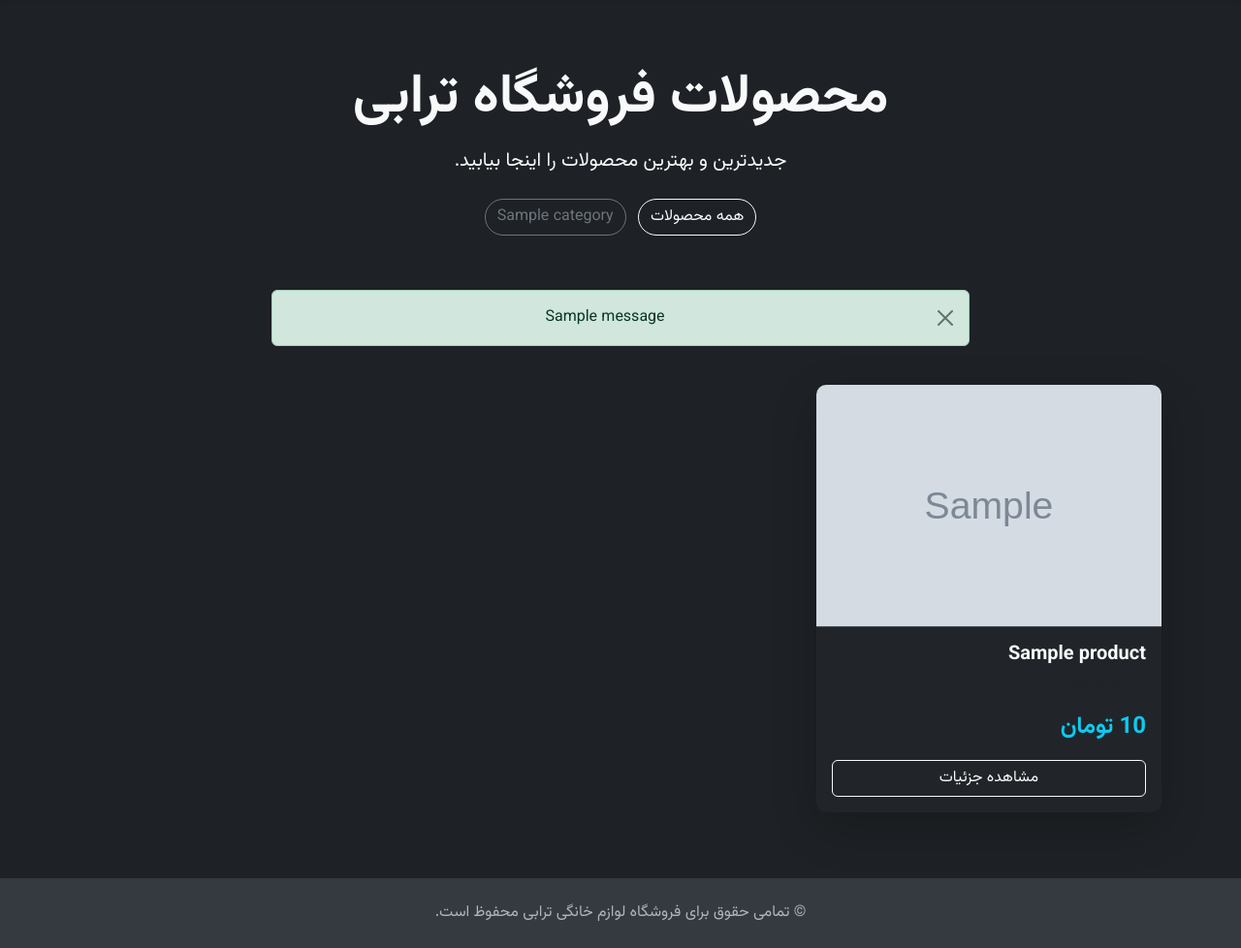
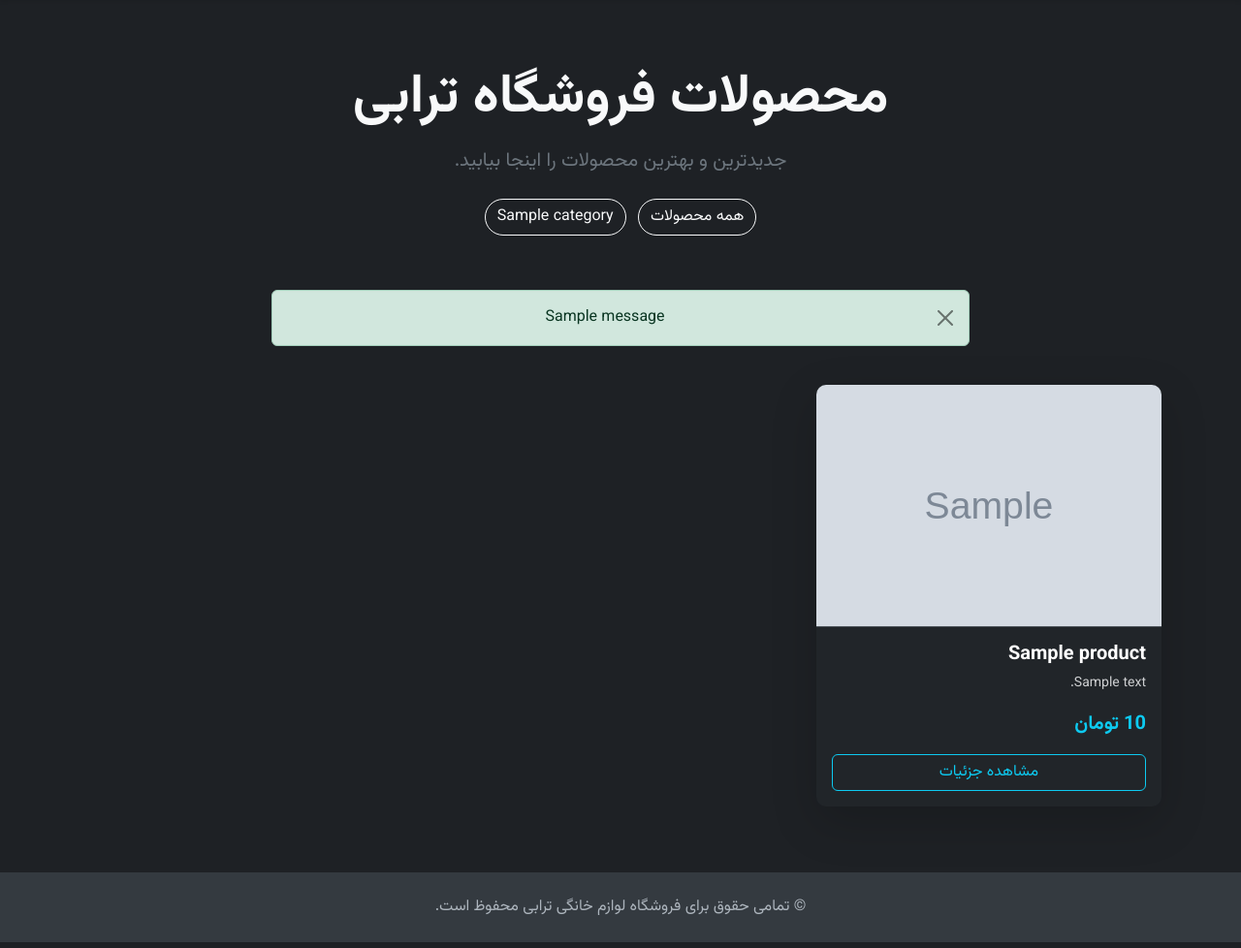
Before and after one commit to Torabistore/store_project, a Django app: page /products/ in a window 1280 px wide. Shown: the part 66-1044 px from the top of the page at 97% size. Run offline with Django 5.2, Linux system fonts and the light colour scheme; tables that the repository leaves empty hold one stand-in row (values such as "Sample post"); grey boxes marked "Sample" are stand-in pictures; one stand-in notice (Sample message) is shown; some libraries are stand-ins or nearby versions.

Commit message:
Fix form colors and improve product list styles

```diff
--- a/templates/catalog/product_list.html
+++ b/templates/catalog/product_list.html
@@ -4,16 +4,16 @@
 {% block title %}لیست محصولات{% endblock %}
 
 {% block content %}
-<div class="container py-5">
-  <header class="text-center mb-5 text-light">
+<div class="container py-5 text-light">
+  <header class="text-center mb-5">
     <h1 class="display-4 fw-bold mb-3">محصولات فروشگاه ترابی</h1>
-    <p class="lead text-light">جدیدترین و بهترین محصولات را اینجا بیابید.</p>
+    <p class="lead text-secondary">جدیدترین و بهترین محصولات را اینجا بیابید.</p>
 
     {% if categories %}
     <nav class="mt-4">
         <a href="{% url 'catalog:product_list' %}" class="btn btn-outline-light mx-1 mb-2 rounded-pill">همه محصولات</a>
         {% for category in categories %}
-            <a href="{% url 'catalog:category_products' category.slug %}" class="btn btn-outline-secondary mx-1 mb-2 rounded-pill">{{ category.name }}</a>
+            <a href="{% url 'catalog:category_products' category.slug %}" class="btn btn-outline-light mx-1 mb-2 rounded-pill">{{ category.name }}</a>
         {% endfor %}
     </nav>
     {% endif %}
@@ -48,15 +48,15 @@
             {% endwith %}
 
             <div class="card-body d-flex flex-column">
-                <h5 class="card-title fw-bold text-light text-truncate mb-2">{{ product.name }}</h5>
-                <p class="card-text text-muted flex-grow-1 small mb-3">{{ product.description|truncatechars:100 }}</p>
+                <h5 class="card-title fw-bold text-white text-truncate mb-2">{{ product.name }}</h5>
+                <p class="card-text text-light small mb-3" style="opacity: 0.8;">{{ product.description|truncatechars:100 }}</p>
                 <div class="d-flex justify-content-between align-items-center mt-auto">
-                    <span class="fs-4 fw-bold text-info">{{ product.price|floatformat:"0" }} تومان</span>
+                    <span class="fs-5 fw-bold text-info">{{ product.price|floatformat:"0" }} تومان</span>
                 </div>
             </div>
         </a>
         <div class="card-footer bg-transparent border-top-0 pt-0 pb-3 text-center">
-            <a href="{% url 'catalog:product_detail' pk=product.pk %}" class="btn btn-outline-light w-100">مشاهده جزئیات</a>
+            <a href="{% url 'catalog:product_detail' pk=product.pk %}" class="btn btn-outline-info w-100">مشاهده جزئیات</a>
         </div>
       </div>
     </div>
@@ -74,27 +74,26 @@
   <nav aria-label="Page navigation" class="mt-5">
     <ul class="pagination justify-content-center">
       {% if page_obj.has_previous %}
-        <li class="page-item"><a class="page-link" href="?page={{ page_obj.previous_page_number }}">قبلی</a></li>
+        <li class="page-item"><a class="page-link bg-dark text-light border-light" href="?page={{ page_obj.previous_page_number }}">قبلی</a></li>
       {% else %}
-        <li class="page-item disabled"><span class="page-link">قبلی</span></li>
+        <li class="page-item disabled"><span class="page-link bg-dark text-muted border-secondary">قبلی</span></li>
       {% endif %}
 
       {% for i in paginator.page_range %}
         {% if page_obj.number == i %}
-          <li class="page-item active"><span class="page-link">{{ i }}</span></li>
+          <li class="page-item active"><span class="page-link bg-info text-dark">{{ i }}</span></li>
         {% else %}
-          <li class="page-item"><a class="page-link" href="?page={{ i }}">{{ i }}</a></li>
+          <li class="page-item"><a class="page-link bg-dark text-light border-light" href="?page={{ i }}">{{ i }}</a></li>
         {% endif %}
       {% endfor %}
 
       {% if page_obj.has_next %}
-        <li class="page-item"><a class="page-link" href="?page={{ page_obj.next_page_number }}">بعدی</a></li>
+        <li class="page-item"><a class="page-link bg-dark text-light border-light" href="?page={{ page_obj.next_page_number }}">بعدی</a></li>
       {% else %}
-        <li class="page-item disabled"><span class="page-link">بعدی</span></li>
+        <li class="page-item disabled"><span class="page-link bg-dark text-muted border-secondary">بعدی</span></li>
       {% endif %}
     </ul>
   </nav>
   {% endif %}
-
 </div>
 {% endblock %}
```
Also changed, not shown: accounts/templates/accounts/login.html (+14 -12 lines), accounts/templates/accounts/register.html (+14 -14 lines).
